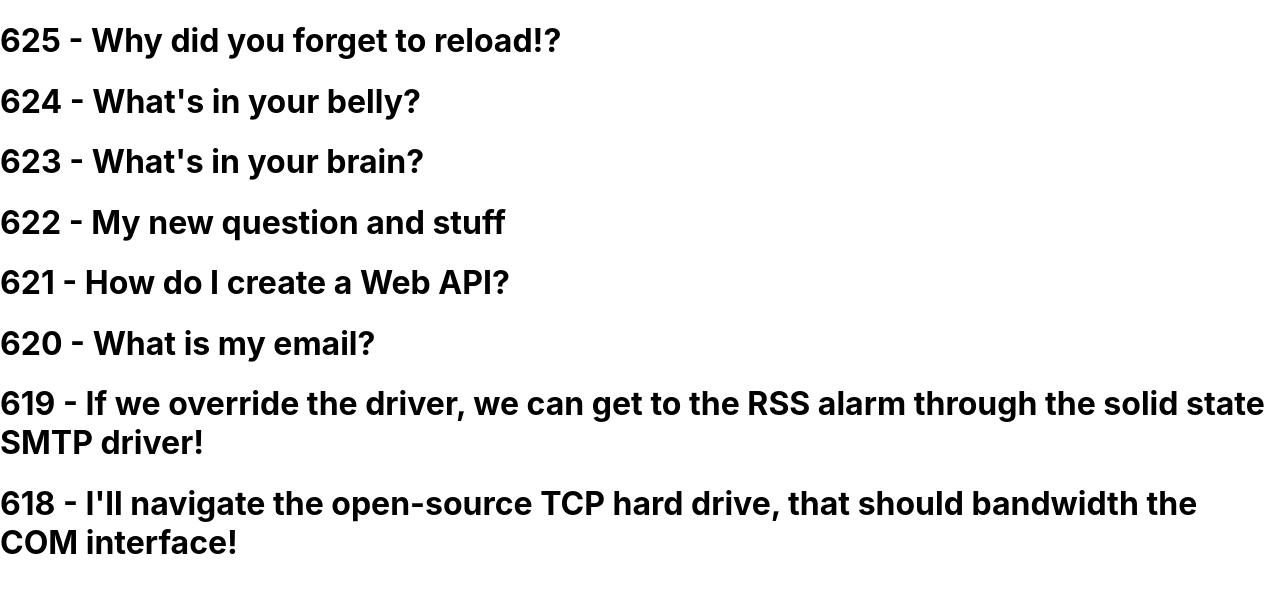
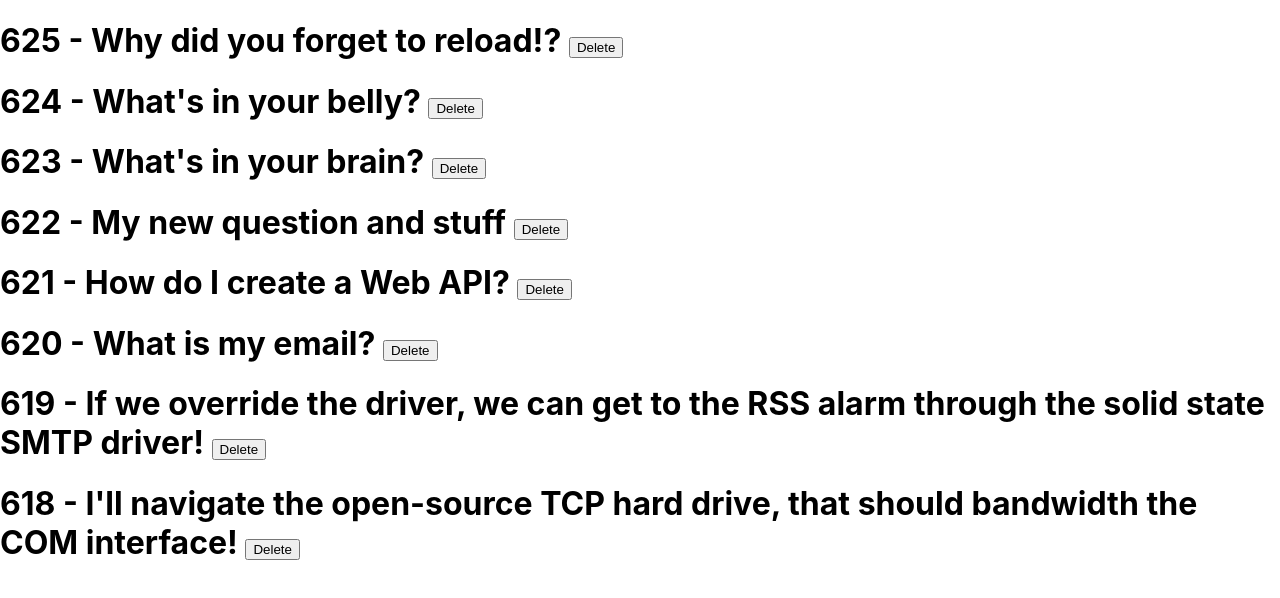
Before and after one commit to CodeCoreYVR/class_demos_bootcamp_aug_2021, a React (Create React App) app in the folder react_basics/react-awesome-answers/: page / in a window 1280 px wide. Shown: the top 598 px of the page. Built offline with nearby package versions, Linux system fonts and the light colour scheme.

Commit message:
react state delete a question

```diff
--- a/react_basics/react-awesome-answers/src/components/QuestionIndexPage.js
+++ b/react_basics/react-awesome-answers/src/components/QuestionIndexPage.js
@@ -5,8 +5,28 @@ class QuestionIndexPage extends Component {
     constructor(props) {
         super(props);
         this.state = {
-            questions: questionIndexData
+            questions: questionIndexData,
+            location: "VAN",
+            name: "CodeCore"
         }
+    }
+
+    deleteQuestion(id) {
+        // anytime you want to change the state, you must use this.setState function!
+        // you can not use this.state = sth!
+        // this callback function has 2 arguments
+        // 1. the state, 2. the props
+        // the return of this callback function will be merged into the state
+        // `merge` => merge these 2 objects and only replace the same name attributes
+
+        // this.setState((state, props) => {
+        //     return {
+        //         questions: state.questions.filter(q => q.id !== id)
+        //     }
+        // })
+        this.setState({
+            questions: this.state.questions.filter(q => q.id !== id)
+        })
     }
 
     render() {
@@ -14,7 +34,7 @@ class QuestionIndexPage extends Component {
             <div>
                 {this.state.questions.map((e) => {
                     return (
-                        <h1 key={e.id}>{e.id} - {e.title}</h1>
+                        <h1 key={e.id}>{e.id} - {e.title} <button onClick={() => this.deleteQuestion(e.id)}>Delete</button> </h1>
                     )
                 })}
             </div>
```
